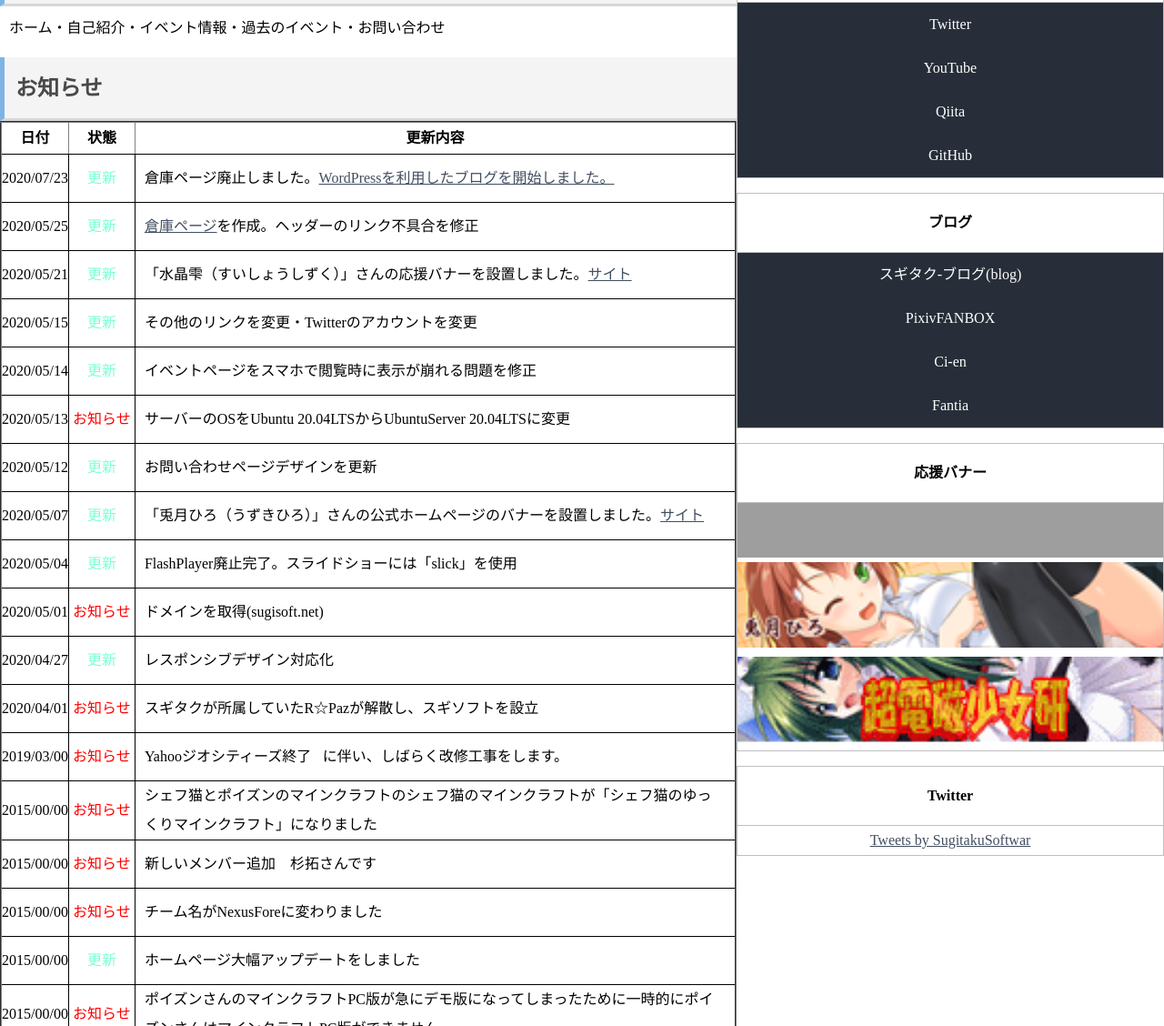
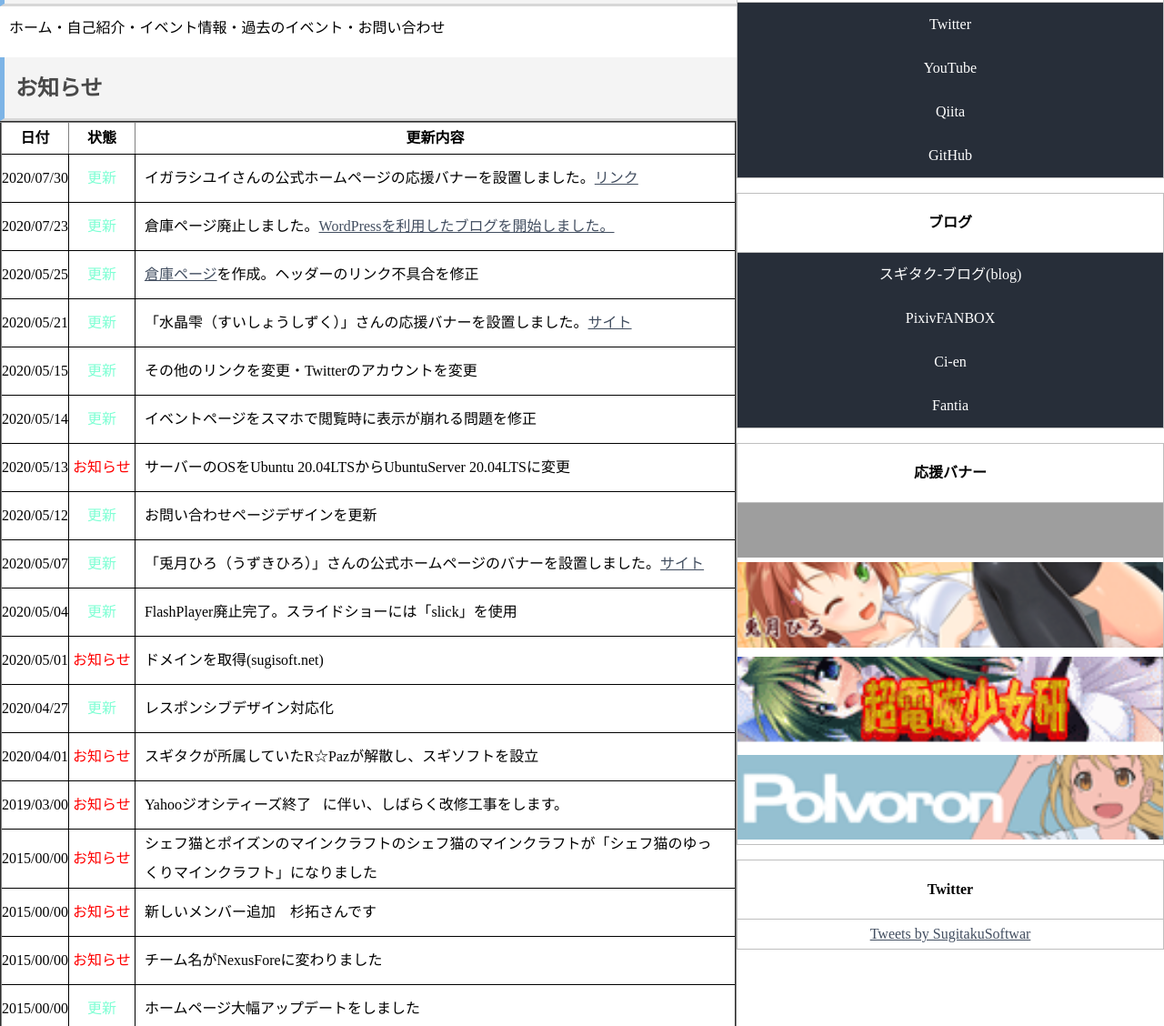
Before and after one commit to sugitaku03031/NewHomePage, a plain HTML site: page index.html in a window 1280 px wide. Shown: the part 531-1659 px from the top of the page at 91% size. Drawn offline with nearby package versions, Linux system fonts and the light colour scheme; grey boxes are pictures that could not be loaded.

Commit message:
応援バナー設置

```diff
--- a/index.html
+++ b/index.html
@@ -74,6 +74,11 @@
 					<th>日付</th>
 					<th width="70">状態</th>
 					<th>更新内容</th>
+				</tr>
+				<tr>
+					<td>2020/07/30</td>
+					<td><a style="color: aquamarine;">更新</a></td>
+					<td class="main">イガラシユイさんの公式ホームページの応援バナーを設置しました。<a href="http://polvoro.com">リンク</a></td>
 				</tr>
 				<tr>
 					<td>2020/07/23</td>
@@ -221,6 +226,10 @@
 					<!-- 的良みらん -->
 					<li><a href="http://archipel.cside.com/matra/matra_top.htm" target="_blank"><img src="img/burner/matra_maidbnner.gif"></a></li>
 				</ul>
+				<ul>
+					<!-- 偉大なる「イガラシユイ」様のバナーリンク -->
+					<li><a href="http://polvoro.com" target="_blank"><img src="img/burner/homebuilt_computer.gif"></a></li>
+				</ul>
 			</div>
 			<div class="box">
 				<h3>Twitter</h3>
```
Also changed, not shown: about.html (+4 -0 lines), contact.html (+4 -0 lines), event-2017-8-8.html (+4 -0 lines), event.html (+4 -0 lines), homebuilt_computer.html (+4 -0 lines), minecraft.html (+4 -0 lines), img/burner/homebuilt_computer.gif (added), 1 other file.
